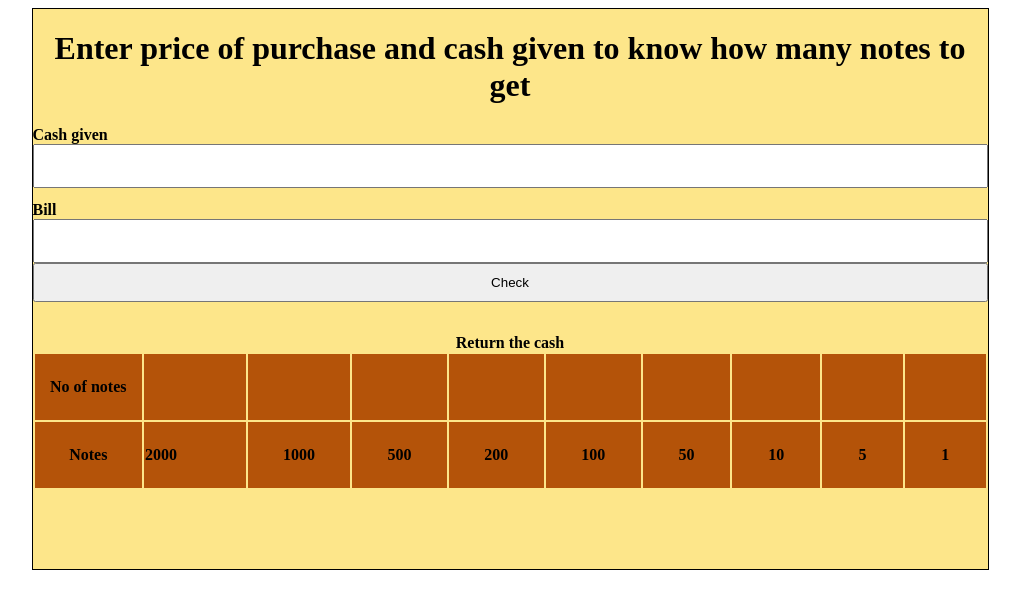
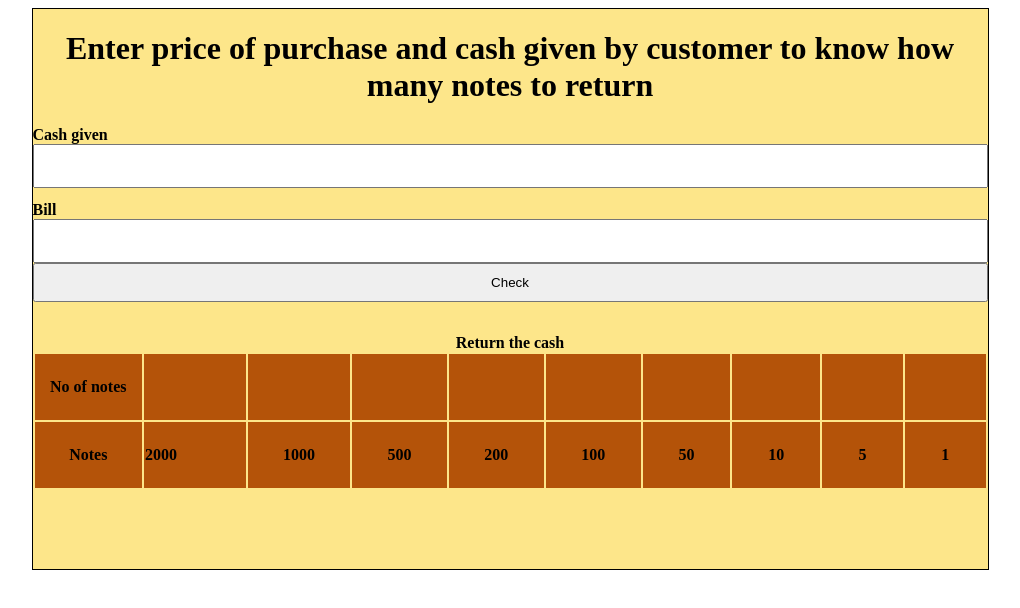
Before and after one commit to farheenfatima3/Cash-Register2, a plain HTML site: page index.html in a window 1280 px wide. Shown: the whole page, without its empty margins (130-1150 px from the left). Drawn offline with Linux system fonts and the light colour scheme.

Commit message:
new change

```diff
--- a/index.html
+++ b/index.html
@@ -9,7 +9,7 @@
 </head>
 <body>
     <div class="container">
-    <h1>Enter price of purchase and cash given to know how many notes to get</h1>
+    <h1>Enter price of purchase and cash given by customer to know how many notes to return</h1>
 
 <label style="font-weight: bold;" for="cash-given">Cash given</label>
 <input id="cash-given" type="number">
```
